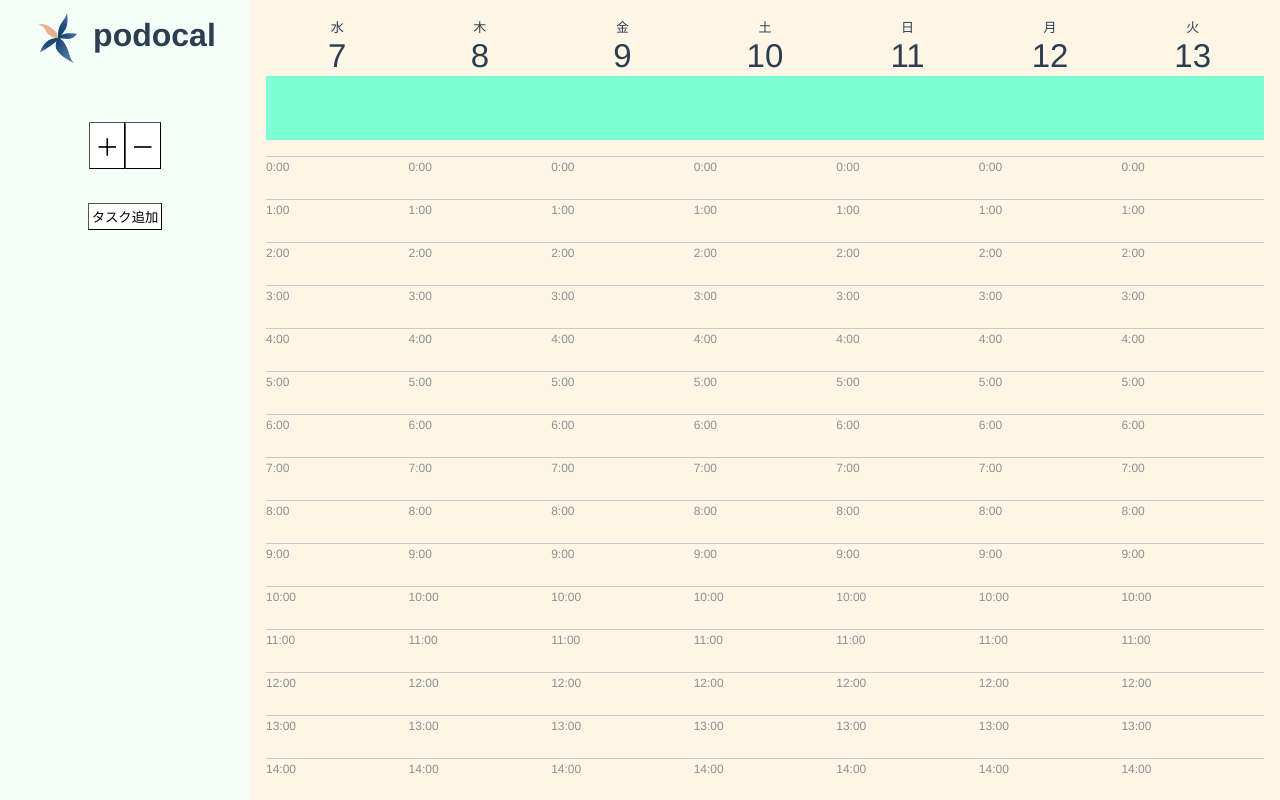
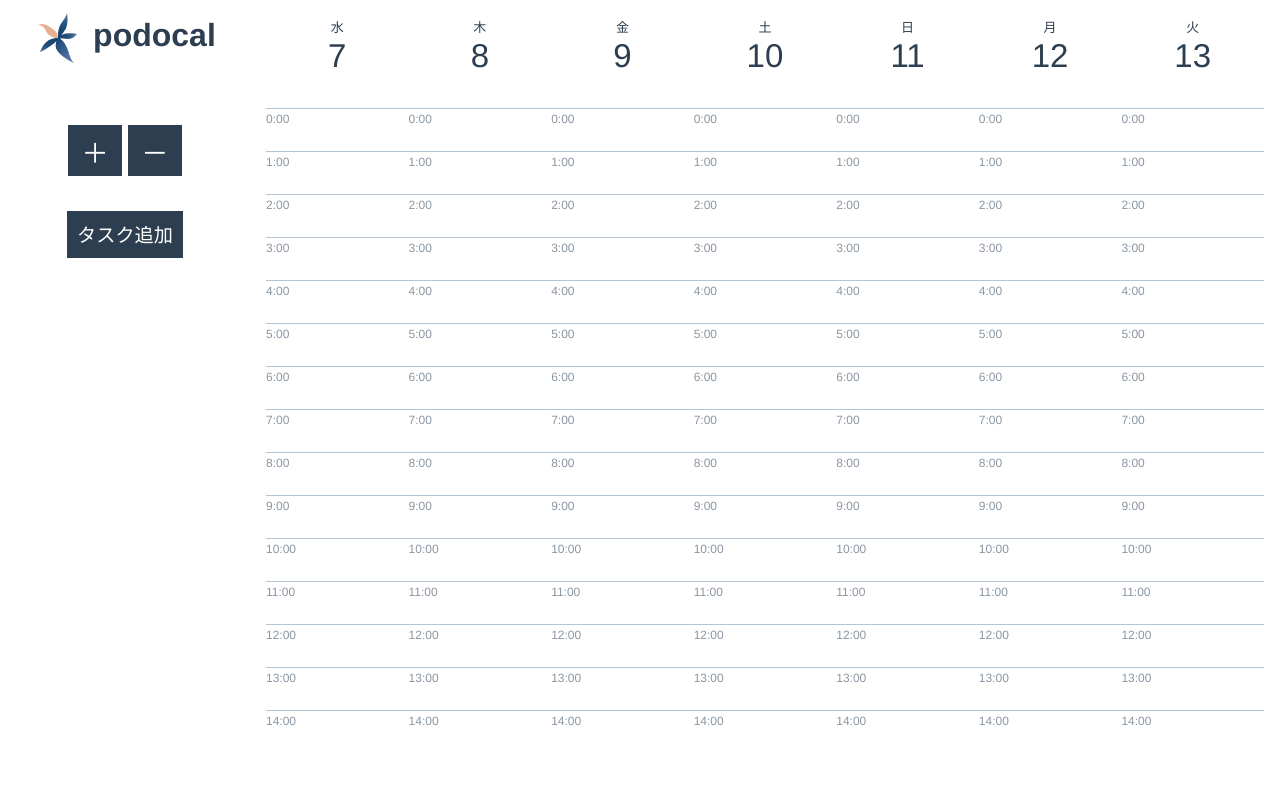
Before and after one commit to kyuka110/podocal, a Vue app: page / in a window 1280 px wide. Built offline with nearby package versions, Linux system fonts and the light colour scheme; no server answers.

Commit message:
デザイン調整

```diff
--- a/src/App.vue
+++ b/src/App.vue
@@ -30,6 +30,5 @@ export default {
   color: #2c3e50;
   border-color: #424242;
   display: flex;
-  background-color: oldlace;
 }
 </style>
--- a/src/components/day_week_bottom.vue
+++ b/src/components/day_week_bottom.vue
@@ -68,14 +68,14 @@ export default {
   .one_hour {
     width: 100%;
     min-height: 8vh;
-    border-top: solid 1px #c9c9c9;
+    border-top: solid 1px #b3c5d6;
     text-align: left;
   }
 
   .time {
     display: inline;
     font-size: 0.75em;
-    color: #8f8f8f;
+    color: #8a96a3;
   }
 
   p {
--- a/src/components/day_week_top.vue
+++ b/src/components/day_week_top.vue
@@ -39,7 +39,7 @@ export default {
 
 p {
   width: 100%;
-  min-height: 8vh;
+  min-height: 1vh;
 }
 
 span {
@@ -56,7 +56,6 @@ span {
 }
 
 .all_day {
-  height: 3em;
-  background-color: aquamarine;
+  height: 1em;
 }
 </style>
--- a/src/components/left_column.vue
+++ b/src/components/left_column.vue
@@ -131,7 +131,6 @@ export default {
 #left_main {
   width: 250px;
   min-height: 100vh;
-  background-color: mintcream;
 }
 
 #podocal_logo {
@@ -157,13 +156,19 @@ p {
 /*}*/
 
 button {
-  background-color: white;
-  border-width: 1px;
+  background-color: #2c3e50;
+  color: white;
+  border: none;
+  outline: none;
+  -webkit-appearance: none;
+  -moz-appearance: none;
+  appearance: none;
 }
 
 .scale_change {
-  font-size: 1.5em;
-  padding: 0.2em;
+  font-size: 1.7em;
+  padding: 0.2em 0.5em;
+  margin: 0.1em;
 }
 
 .task_add_modal {
@@ -171,7 +176,8 @@ button {
 }
 
 .task_add_button {
-  padding: 0.2em;
+  font-size: 1.2em;
+  padding:0.5em;
 }
 
 .title {
--- a/src/components/right_column.vue
+++ b/src/components/right_column.vue
@@ -109,7 +109,6 @@ export default {
 #right_main {
     flex: 1;
     min-height:100vh;
-    background-color: oldlace;
 }
 
 #day_week_box_top, #day_week_box_bottom{
```
Also changed, not shown: 1 other file (tests, documents, lock files or other folders).
